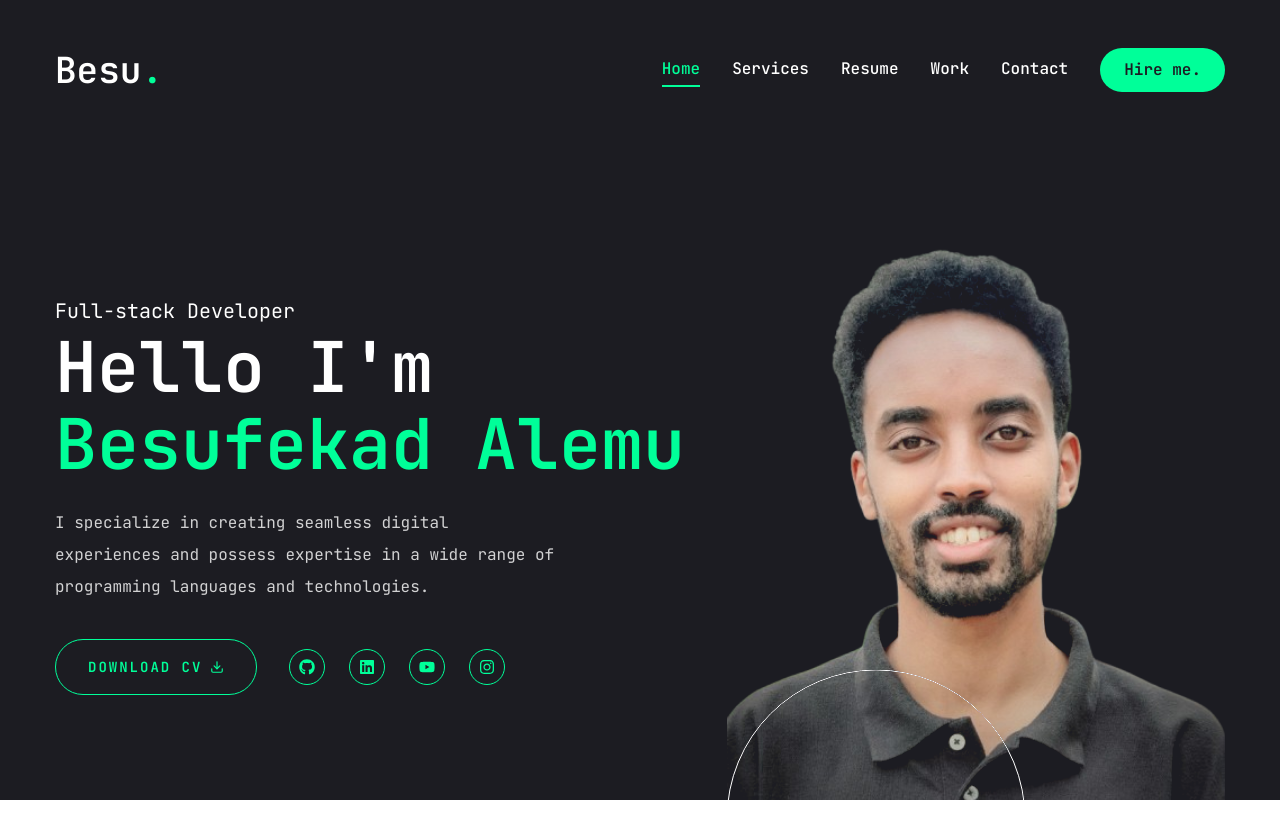
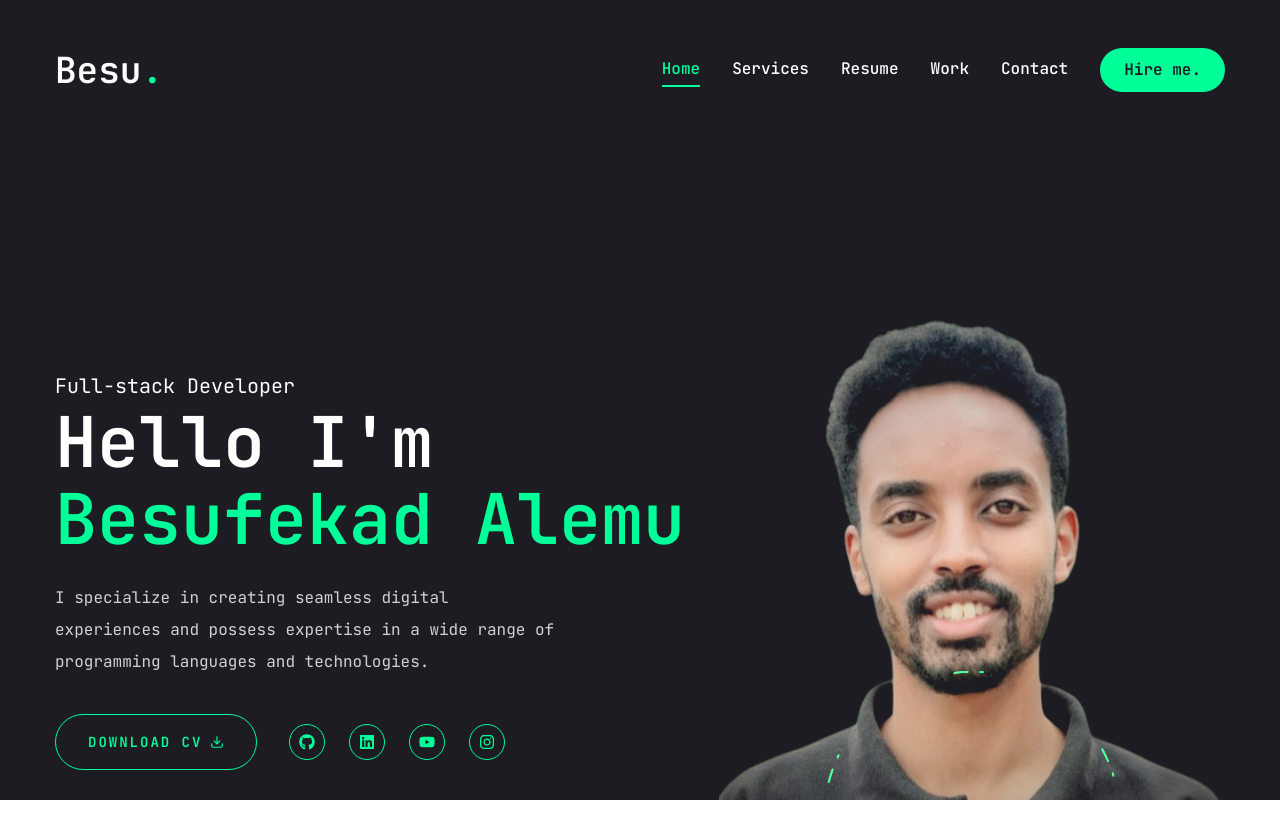
Before and after one commit to Besufekad-HAZ/My-Portfolio-Next, a Next.js app: page / in a window 1280 px wide. Shown: the top 838 px of the page. Built offline with nearby package versions, Linux system fonts and the light colour scheme.

Commit message:
Style the circle in the Photo component

```diff
--- a/components/Photo.tsx
+++ b/components/Photo.tsx
@@ -33,16 +33,27 @@ const Photo = () => {
         </motion.div>
 
         {/* circle */}
-       <motion.svg>
-        <motion.circle
-          cx="149"
-          cy="149"
-          r="149"
-          fill="none"
-          strokeWidth="1"
-          stroke="white"
-        />
-       </motion.svg>
+        <motion.svg
+          className="w-[300px] xl:w-[506px] h-[300px] xl:h-[506px"
+          fill="transparent"
+          viewBox="0 0 506 506"
+          xmlns="http://www.w3.org/2000/svg"
+        >
+          <motion.circle
+            cx="253"
+            cy="253"
+            r="250"
+            strokeWidth="4"
+            stroke="#00ff99"
+            strokeLinecap="round"
+            strokeLinejoin="round"
+            initial={{strokeDasharray: "24 10 0 0"}}
+            animate={{
+                strokeDasharray: ["15 120 25 25", "16 25 92 72", "4 250 22 22"],
+                rotate: [120, 360]
+            }}
+          />
+        </motion.svg>
       </motion.div>
     </div>
   );
```
